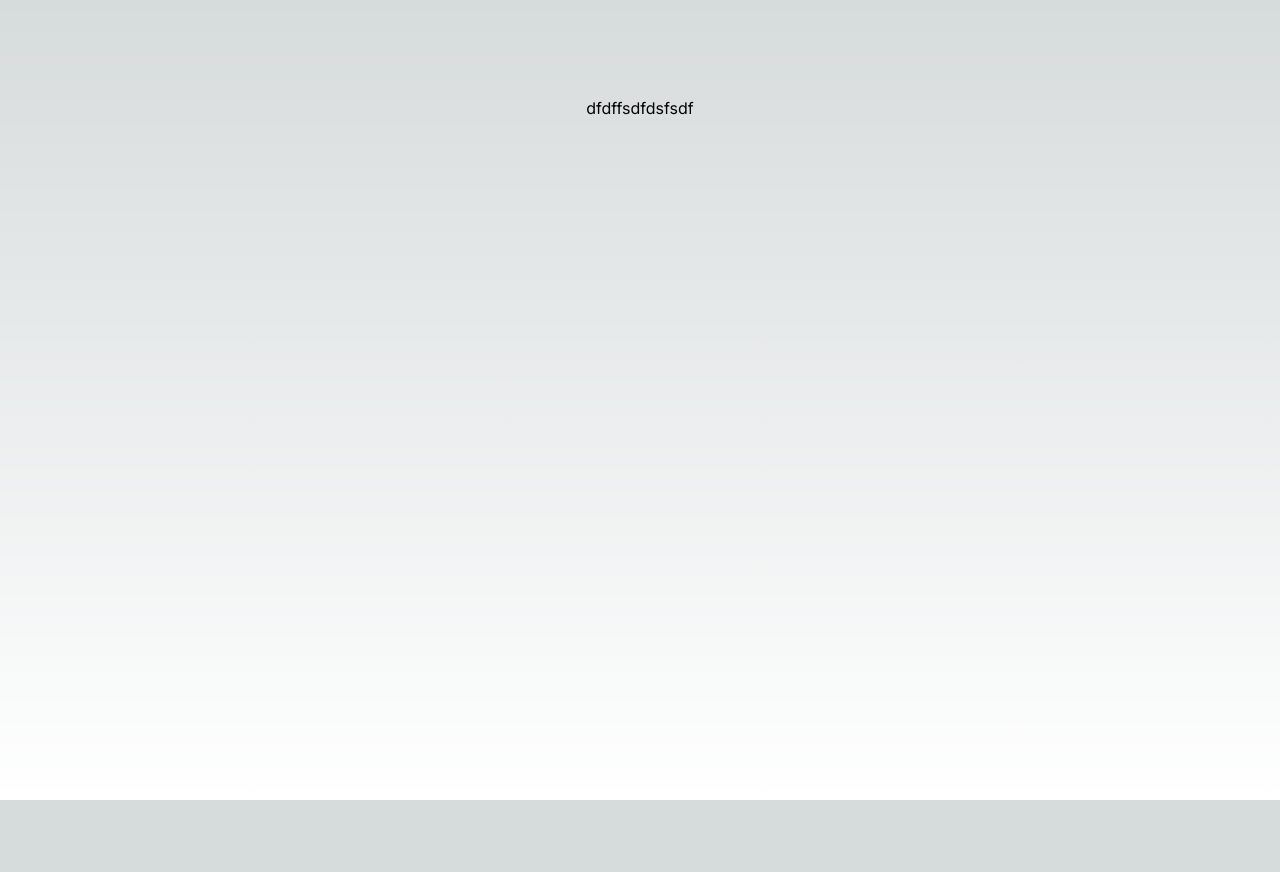
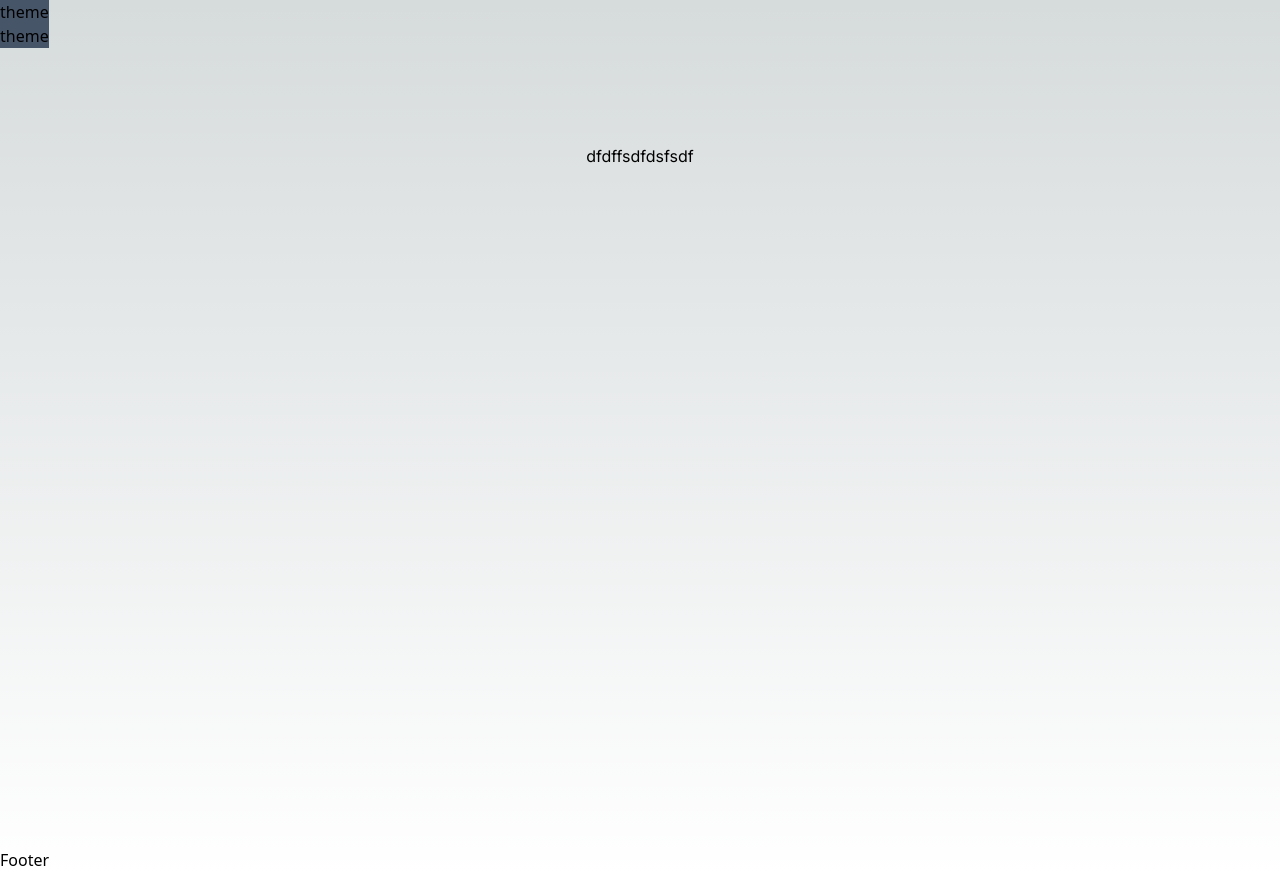
Before and after one commit to aiakimov/books, a Next.js app: page / in a window 1280 px wide. Before the commit the page ends 800 px from the top, so only its background shows below. Built offline with nearby package versions, Linux system fonts and the light colour scheme.

Commit message:
add:themeStore, layout components

```diff
--- a/src/components/layout/Header/Header.tsx
+++ b/src/components/layout/Header/Header.tsx
@@ -1,7 +1,28 @@
+import useThemeStore from '@/stores/useThemeStore'
+import { useEffect, useState } from 'react'
+
 const Header = () => {
-  return <header>
+  const { theme, setTheme } = useThemeStore()
 
-  </header>
+
+  useEffect(() => {
+    if (theme) {
+      document.body.classList.add('dark')
+    } else {
+      document.body.classList.remove('dark')
+    }
+  }, [theme])
+
+  return (
+    <header>
+      <button
+        className="dark:bg-slate-600 bg-red-300"
+        onClick={() => setTheme(!theme)}
+      >
+        theme
+      </button>
+    </header>
+  )
 }
 
 export default Header
--- /dev/null
+++ b/src/components/layout/Layout.tsx
@@ -0,0 +1,15 @@
+import Header from './header/Header'
+import Container from './container/Container'
+import Footer from './footer/Footer'
+
+const Layout = ({ children }: { children: React.ReactNode }) => {
+  return (
+    <>
+      <Header />
+      <Container>{children}</Container>
+      <Footer/>
+    </>
+  )
+}
+
+export default Layout
--- a/src/components/layout/container/Container.tsx
+++ b/src/components/layout/container/Container.tsx
@@ -1,5 +1,5 @@
-const Container = () => {
-  return <></>
+const Container = ({ children }: { children: React.ReactNode }) => {
+  return <>{children}</>
 }
 
 export default Container
--- /dev/null
+++ b/src/components/layout/footer/Footer.tsx
@@ -0,0 +1,5 @@
+const Footer = () => {
+  return <div>Footer</div>
+}
+
+export default Footer
--- a/src/pages/_app.tsx
+++ b/src/pages/_app.tsx
@@ -1,6 +1,11 @@
+import Layout from '@/components/layout/Layout'
 import '@/styles/globals.css'
 import type { AppProps } from 'next/app'
 
 export default function App({ Component, pageProps }: AppProps) {
-  return <Component {...pageProps} />
+  return (
+    <Layout>
+      <Component {...pageProps} />
+    </Layout>
+  )
 }
--- a/src/pages/_document.tsx
+++ b/src/pages/_document.tsx
@@ -2,12 +2,9 @@ import { Html, Head, Main, NextScript } from 'next/document'
 
 export default function Document() {
   return (
-    <Html
-      lang="en"
-      className=""
-    >
+    <Html lang="en">
       <Head />
-      <body>
+      <body className=''>
         <Main />
         <NextScript />
       </body>
--- a/src/pages/api/hello.ts
+++ /dev/null
@@ -1,13 +0,0 @@
-// Next.js API route support: https://nextjs.org/docs/api-routes/introduction
-import type { NextApiRequest, NextApiResponse } from 'next'
-
-type Data = {
-  name: string
-}
-
-export default function handler(
-  req: NextApiRequest,
-  res: NextApiResponse<Data>
-) {
-  res.status(200).json({ name: 'John Doe' })
-}
--- a/src/pages/index.tsx
+++ b/src/pages/index.tsx
@@ -1,4 +1,4 @@
-import Header from '@/components/layout/Header/Header'
+import Header from '@/components/layout/header/Header'
 import { Inter } from 'next/font/google'
 
 const inter = Inter({ subsets: ['latin'] })
--- /dev/null
+++ b/src/stores/useThemeStore.ts
@@ -0,0 +1,19 @@
+import { create } from 'zustand'
+import { devtools } from 'zustand/middleware'
+
+type TThemeStore = {
+  theme: boolean
+  setTheme: (arg: boolean) => void
+}
+
+const useThemeStore = create<TThemeStore>()(
+  devtools((set, get) => ({
+    theme: true,
+    setTheme: (arg: boolean) =>
+      set({
+        theme: arg,
+      }),
+  }))
+)
+
+export default useThemeStore
```
Also changed, not shown: src/pages/books/[id].tsx (+9 -1 lines).
